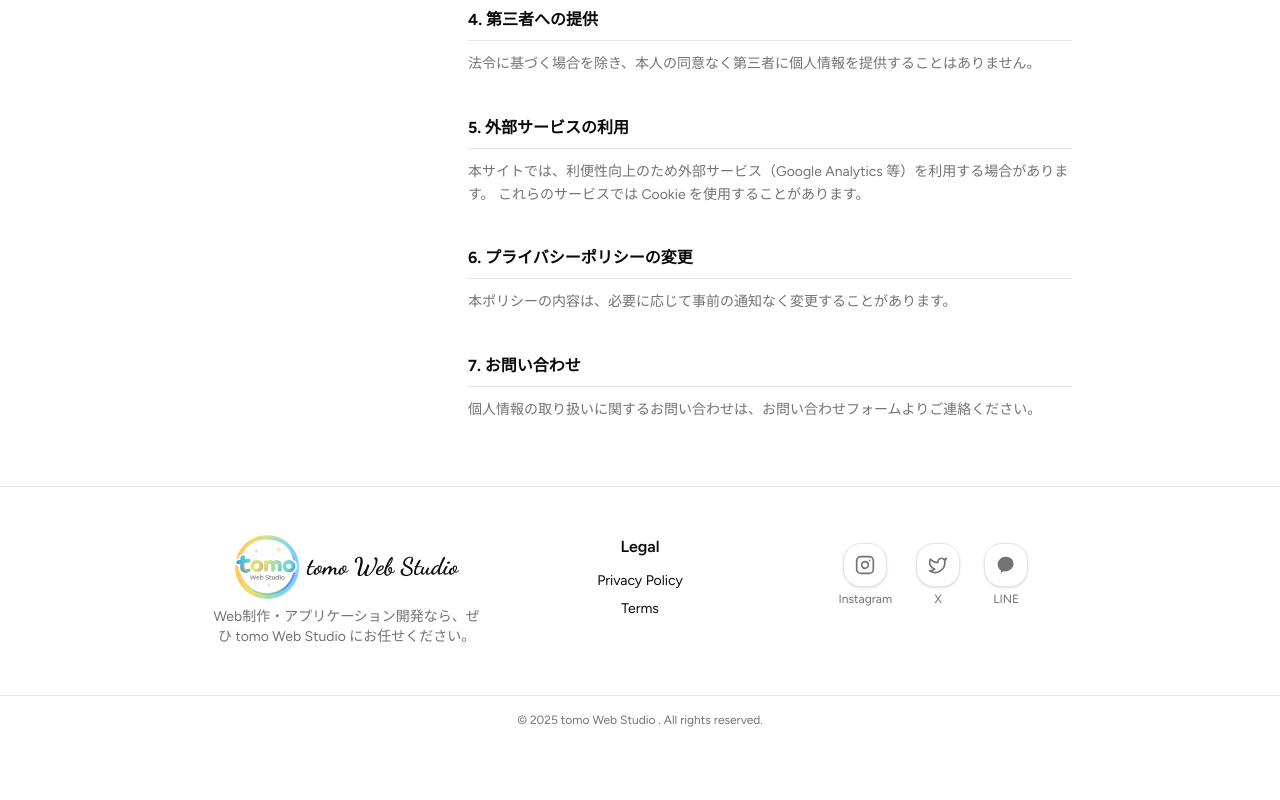
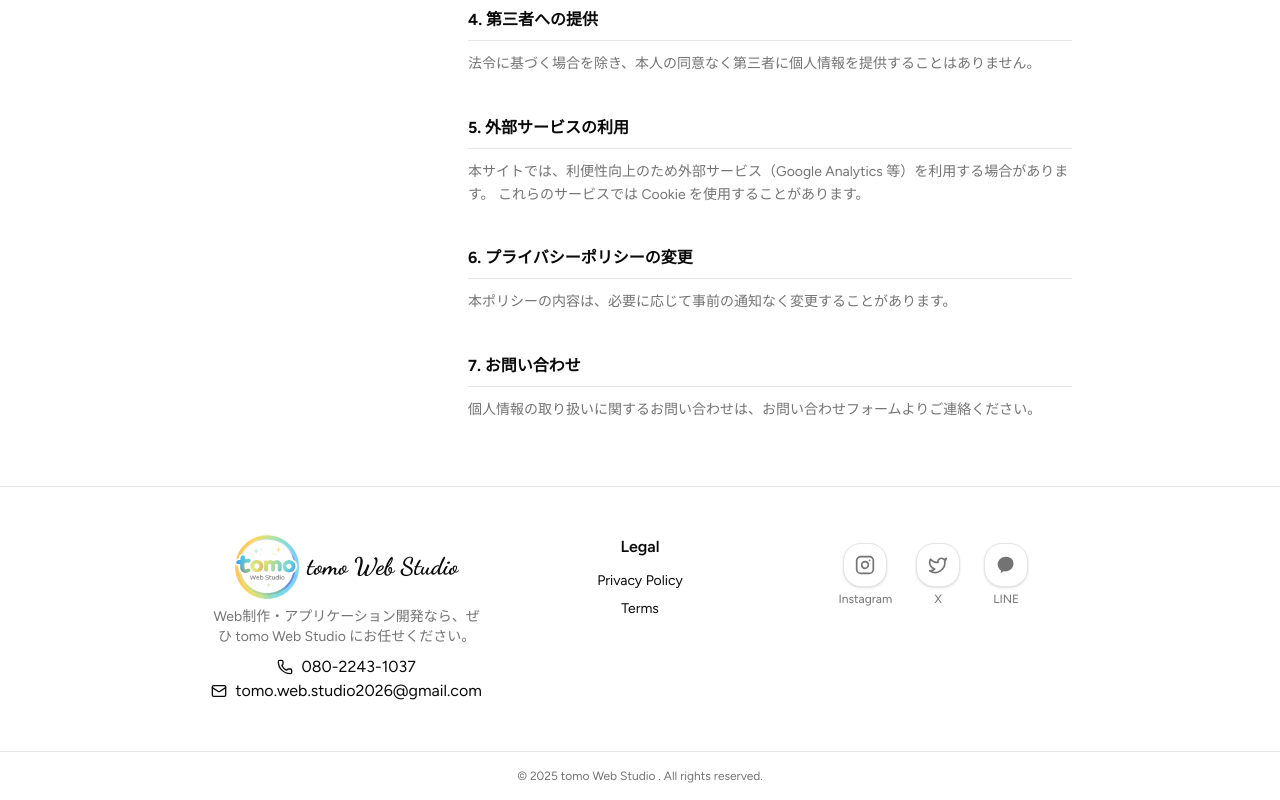
Before and after one commit to mizukami-0418/my-homepage, a Next.js app: page /privacy in a window 1280 px wide. Shown: the part 1015-1815 px from the top of the page. Before the commit the page ends 1759 px from the top, so only its background shows below. Built offline with nearby package versions, Linux system fonts and the light colour scheme.

Commit message:
feat: フッターに電話番号とメールアドレスを追加

```diff
--- a/app/components/common/FooterBrand.tsx
+++ b/app/components/common/FooterBrand.tsx
@@ -1,5 +1,6 @@
 import Link from "next/link";
 import Image from "next/image";
+import { Phone, Mail } from "lucide-react";
 
 export function FooterBrand() {
   return (
@@ -15,11 +16,17 @@ export function FooterBrand() {
           tomo Web Studio
         </h3>
       </Link>
-
       <p className="mt-2 text-sm text-muted-foreground">
         Web制作・アプリケーション開発なら、ぜひ tomo Web Studio
         にお任せください。
       </p>
+      <p className="mt-2 flex items-center gap-2">
+        <Phone size={16} /> 080-2243-1037
+      </p>
+      <p className="flex items-center gap-2">
+        <Mail size={16} />{" "}
+        <a href="mailto:example@email.com">tomo.web.studio2026@gmail.com</a>
+      </p>
     </div>
   );
 }
```
